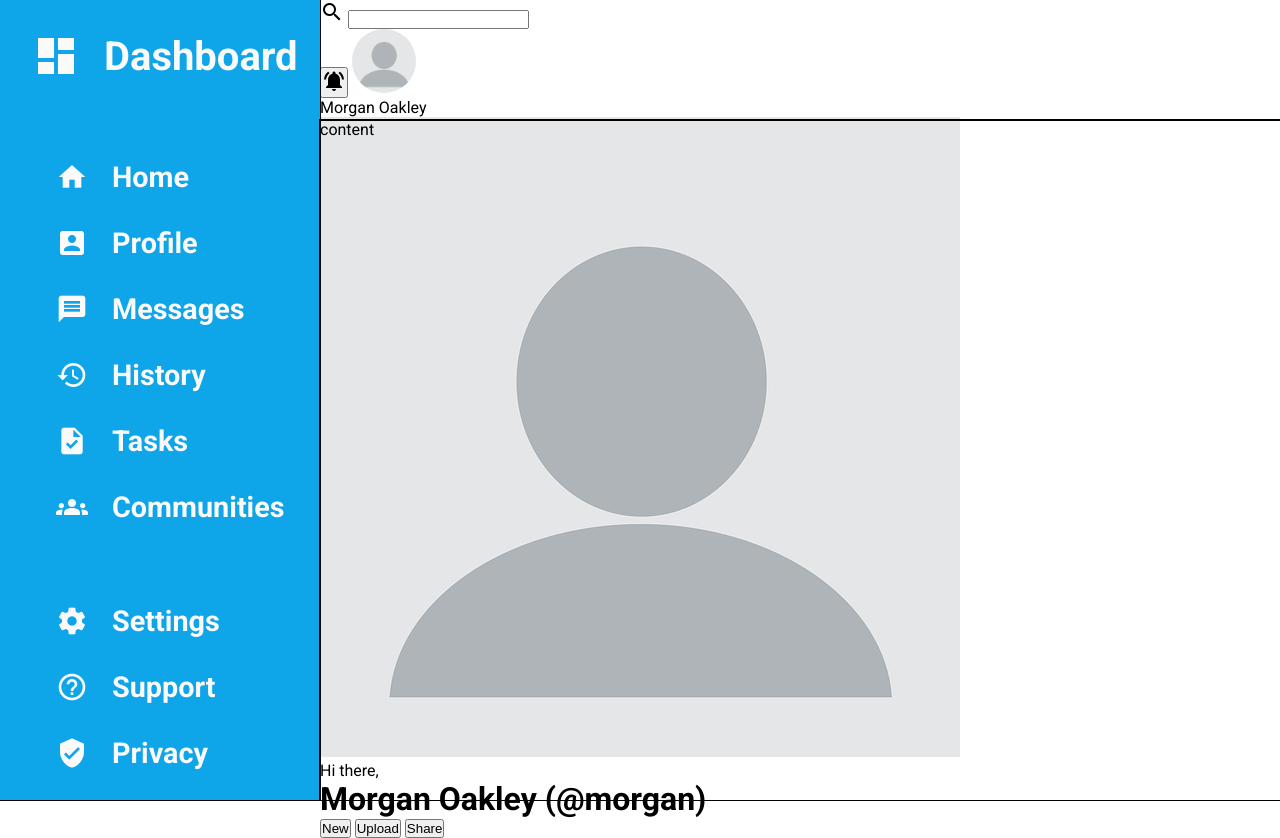
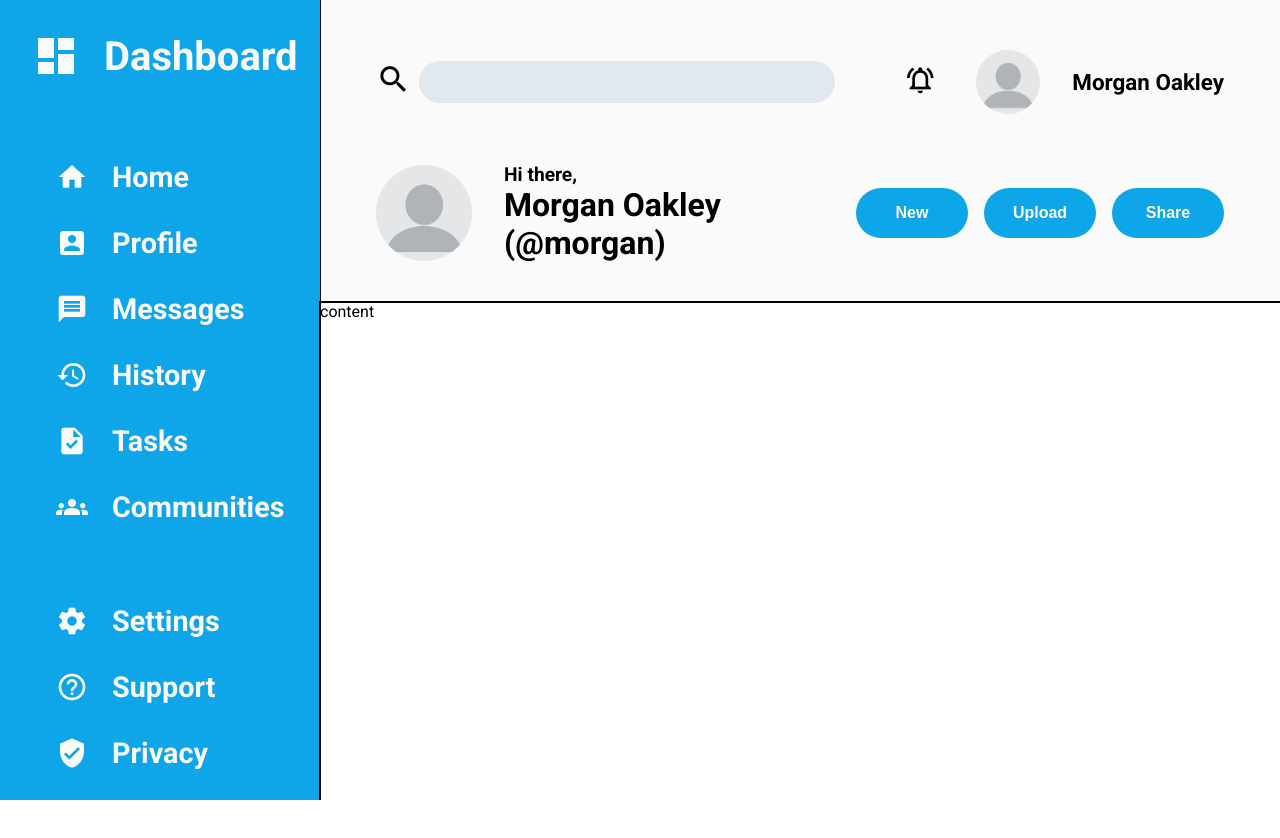
Before and after one commit to stevenyan42/adminDashboard, a plain HTML site: page index.html in a window 1280 px wide. After the commit the page ends 800 px from the top, so only its background shows below. Drawn offline with Linux system fonts and the light colour scheme.

Commit message:
finished the header

```diff
--- a/index.html
+++ b/index.html
@@ -7,7 +7,7 @@
     <link rel="preconnect" href="https://fonts.googleapis.com">
     <link rel="preconnect" href="https://fonts.gstatic.com" crossorigin>
     <link href="https://fonts.googleapis.com/css2?family=Roboto:wght@400;500;700;900&display=swap" rel="stylesheet">
-    <link href="https://fonts.googleapis.com/icon?family=Material+Icons"
+    <link href="https://fonts.googleapis.com/icon?family=Material+Icons|Material+Icons+Outlined"
       rel="stylesheet">
     <title>Document</title>
 </head>
@@ -15,22 +15,21 @@
     <header>
         <div class="header-top">
             <div class="search-bar">
-                <label for="search"><span class="material-icons">search</span></label>
+                <label for="search"><span class="material-icons search-icon">search</span></label>
                 <input type="text" class="search" name="search" id="search">
             </div>
             <div class="account">
-                <button><span class="material-icons">notifications_active</span></button>
-                <img src="./img/emptyProfile.png" alt="profile picture">
+                <button><span class="material-icons-outlined">notifications_active</span></button>
+                <div class="profile-pic"></div>
                 <p>Morgan Oakley</p>
             </div>
         </div>
         <div class="header-bottom">
             <div class="profile-header">
-                <img src="./img/emptyProfile.png" alt="profile picture">
+                <div class="profile-pic"></div>
                 <p>Hi there,</p>
                 <h1>Morgan Oakley (@morgan)</h1>
             </div>
-
             <div class="buttons">
                 <button class="button">New</button>
                 <button class="button">Upload</button>
--- a/style.css
+++ b/style.css
@@ -1,5 +1,6 @@
 :root {
     --blue: #0ea5e9;
+    --grey: #e2e8f0;
     --white: #fafafa;
 }
 
@@ -18,7 +19,15 @@ body {
     height: 100vh;
     display: grid;
     grid-template-columns: 1fr 3fr;
-    grid-template-rows: 15% 1fr;
+    grid-template-rows: auto 1fr;
+}
+
+.profile-pic {
+    background-image: url("./img/emptyProfile.png");
+    background-position: center;
+    background-size: cover;
+    background-repeat: no-repeat;
+    border-radius: 50%;
 }
 
 /* Sidebar */
@@ -70,15 +79,120 @@ body {
 header {
     grid-column: 2 / 3;
     display: grid;
-    grid-template-rows: 2fr 3fr;
+    grid-template-rows: 1fr 1fr;
+    gap: 2rem;
+    padding: 2rem 3.5rem 2.5rem 3.5rem;
+    background-color: var(--white);
 }
+
+.header-top {
+    display: grid;
+    grid-template-columns: 1fr max-content;
+}
+
+.search-bar {
+    display: flex;
+    align-items: center;
+}
+
+.account {
+    display: flex;
+    align-items: center;
+    gap: 2rem;
+    font-size: 1.4rem;
+    font-weight: 700;
+}
+
+.account button {
+    border: none;
+    background-color: var(--white);
+    width: 3rem;
+    height: 3rem;
+}
+
+.account button .material-icons-outlined {
+    font-size: 2rem;
+    cursor: pointer;
+}
+
+.account .profile-pic {
+    height: 4rem;
+    width: 4rem;
+}
+
+.search-bar{
+    display: flex;
+    gap: 0.5rem;
+}
+
+.search-bar .search-icon {
+    font-size: 2.2rem;
+}
+
+.search {
+    border: none;
+    font-size: 1.4rem;
+    padding: 0.5rem 1rem;
+    border-radius: 100rem;
+    outline: none;
+    background-color: var(--grey);
+    flex: 1;
+    max-width: min(80%, 800px);
+}
+
+.header-bottom {
+    display: flex;
+    justify-content: space-between;
+}
+
+.profile-header {
+    display: grid;
+    grid-template-columns: auto auto;
+    grid-template-rows: auto auto;
+    column-gap: 2rem;
+    align-items: center;
+}
+
+.profile-header .profile-pic {
+    grid-column: 1 / 2;
+    grid-row: 1 / 3;
+    width: 6rem;
+    height: 6rem;
+}
+
+.profile-header p {
+    font-weight: 700;
+    font-size: 1.2rem;
+}
+
+.profile-header h1 {
+    font-weight: 700;
+    font-size: 2rem;
+}
+
+.buttons {
+    display: flex;
+    align-items: center;
+    gap: 1rem;
+}
+
+.button {
+    outline: none;
+    border: none;
+    padding: 1rem;
+    color: var(--white);
+    background-color: var(--blue);
+    border-radius: 100rem;
+    font-weight: 700;
+    font-size: 1rem;
+    width: 7rem;
+    cursor: pointer;
+}
+
+
+/* Content Body */
 
 .content {
     grid-column: 2 / 3;
     grid-row: 2 / 3;
 }
-
-.account img {
-    width: 4rem;
-    border-radius: 50%;
-}
```
